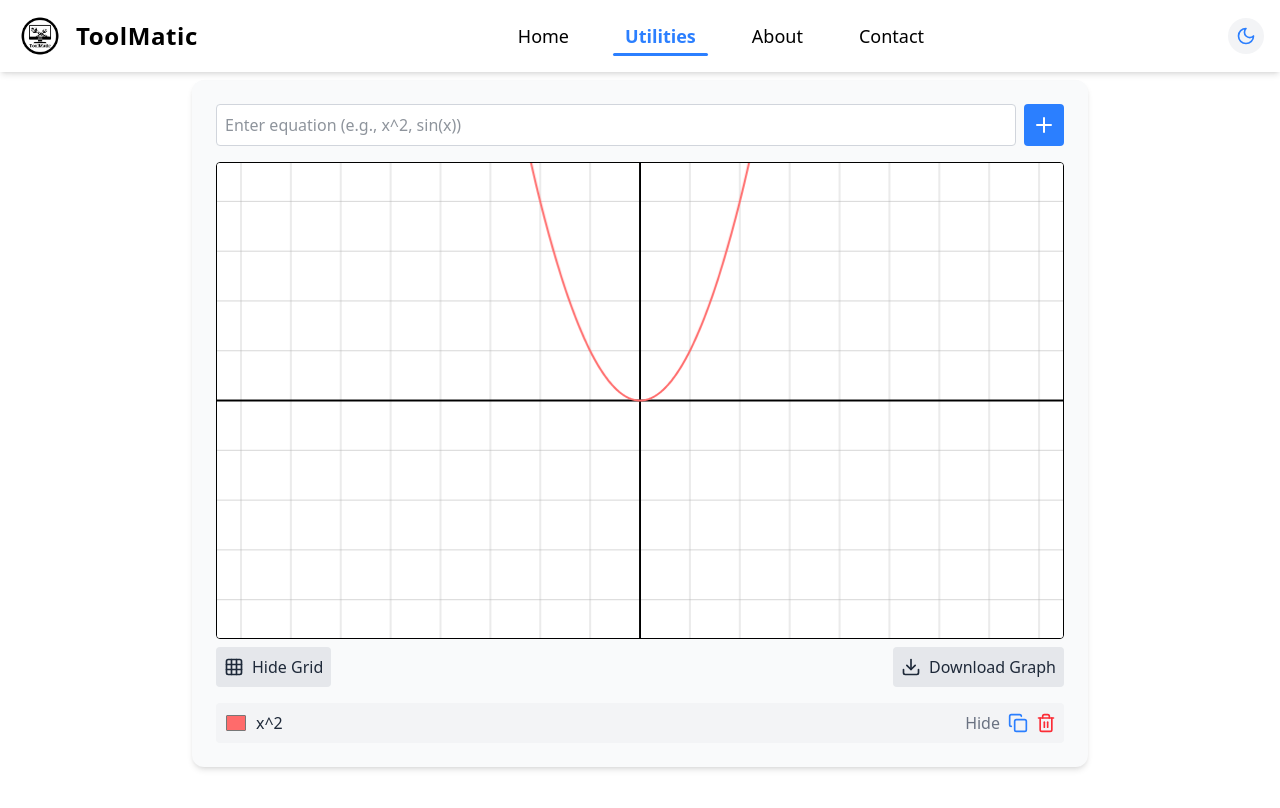
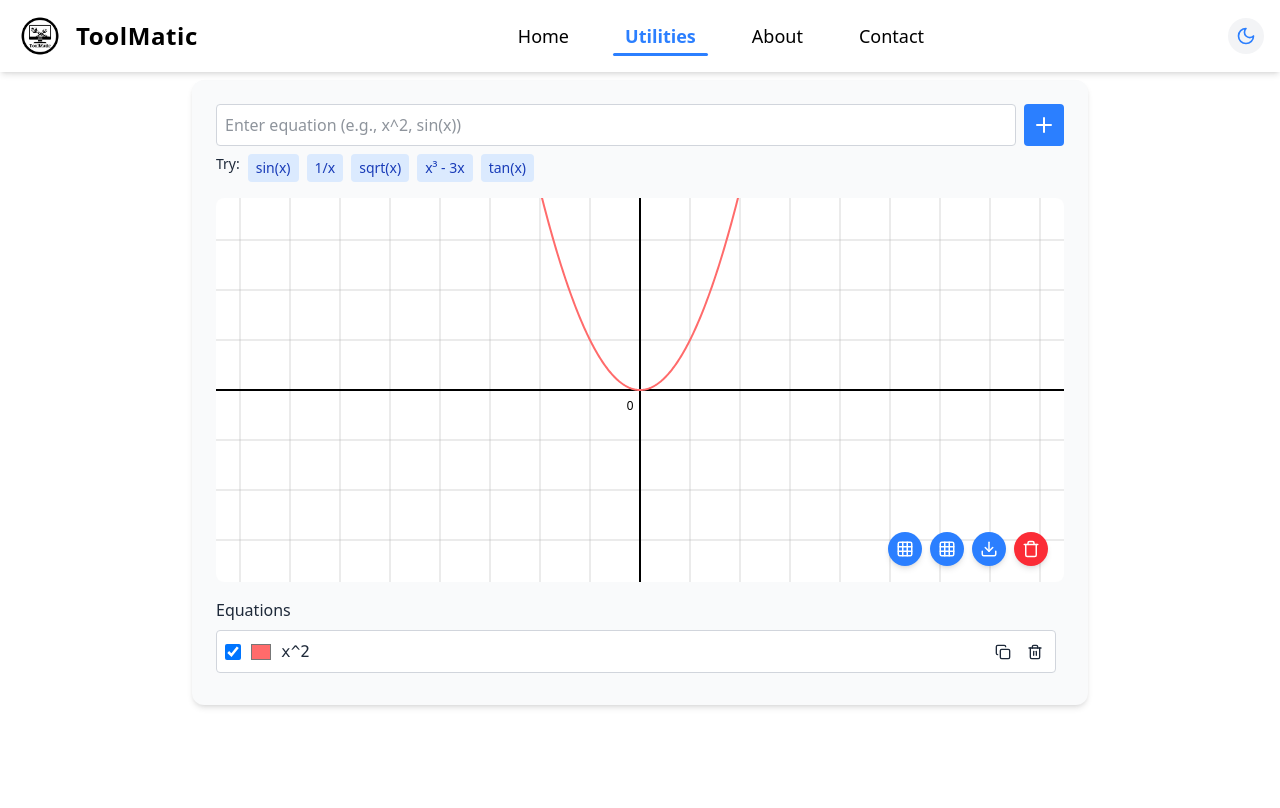
Before and after one commit to Aditya100905/ToolMatic, a React (Vite) app: page /utilities/graph-plotter in a window 1280 px wide. Shown: the top 808 px of the page. Built offline with nearby package versions, Linux system fonts and the light colour scheme; what @react-pdf/renderer would draw is missing.

Commit message:
equation handeling in graph plotter

```diff
--- a/src/Maths/GraphPlotter.jsx
+++ b/src/Maths/GraphPlotter.jsx
@@ -7,7 +7,8 @@ import {
   Copy,
   Download,
   Grid,
-  Trash
+  Trash,
+  AlertTriangle
 } from 'lucide-react';
 import { ToastContainer, toast } from 'react-toastify';
 import 'react-toastify/dist/ReactToastify.css';
@@ -72,6 +73,50 @@ const areEquationsEquivalent = (expr1, expr2) => {
   }
 };
 
+// Utility function to validate equation across multiple points
+const validateEquation = (expression) => {
+  try {
+    // Test equation at multiple points
+    const testPoints = [-100, -10, -1, 0, 1, 10, 100];
+    let validPoints = 0;
+    let warnings = [];
+
+    for (const x of testPoints) {
+      try {
+        const result = math.evaluate(expression, { x });
+        if (isFinite(result)) {
+          validPoints++;
+        }
+      } catch (error) {
+        // Specific point failed
+      }
+    }
+
+    // Check if equation is valid for at least some points
+    if (validPoints === 0) {
+      return {
+        valid: false,
+        message: "Equation is not plottable at any test points",
+        severity: "error"
+      };
+    } else if (validPoints < testPoints.length) {
+      return {
+        valid: true,
+        message: `Equation has discontinuities or undefined regions`,
+        severity: "warning"
+      };
+    }
+
+    return { valid: true };
+  } catch (err) {
+    return {
+      valid: false,
+      message: err.message,
+      severity: "error"
+    };
+  }
+};
+
 const UltimateGraphPlotter = ({
   theme = 'light',
   initialEquations = ['x^2']
@@ -82,7 +127,9 @@ const UltimateGraphPlotter = ({
       id: `eq-${index}`,
       expression: expr,
       color: generateDistinctRandomColor(index),
-      isVisible: true
+      isVisible: true,
+      hasWarnings: false,
+      warningMessage: ''
     }))
   );
   const [currentEquation, setCurrentEquation] = useState('');
@@ -96,6 +143,11 @@ const UltimateGraphPlotter = ({
   });
   // Add state for grid visibility
   const [showGrid, setShowGrid] = useState(true);
+  // Add state for equation validation status
+  const [validationStatus, setValidationStatus] = useState({
+    isValid: true,
+    message: ""
+  });
 
   // Refs
   const canvasRef = useRef(null);
@@ -199,6 +251,38 @@ const UltimateGraphPlotter = ({
     ctx.moveTo(width/2 + graphState.offsetX, 0);
     ctx.lineTo(width/2 + graphState.offsetX, height);
     ctx.stroke();
+
+    // Add axis labels and values
+    ctx.font = '12px Arial';
+    ctx.fillStyle = gridConfig.axes;
+    ctx.textAlign = 'center';
+
+    // X-axis values
+    const xValueInterval = Math.max(1, Math.round(10 / graphState.scale));  // Adjust interval based on zoom
+    for (let i = -20; i <= 20; i += xValueInterval) {
+      if (i === 0) continue; // Skip zero as it's the origin
+
+      const xPos = width/2 + graphState.offsetX + i * gridSize;
+      // Only draw if within bounds
+      if (xPos > 0 && xPos < width) {
+        ctx.fillText(i.toString(), xPos, height/2 + graphState.offsetY + 20);
+      }
+    }
+
+    // Y-axis values
+    const yValueInterval = Math.max(1, Math.round(10 / graphState.scale));
+    for (let i = -20; i <= 20; i += yValueInterval) {
+      if (i === 0) continue; // Skip zero as it's the origin
+
+      const yPos = height/2 + graphState.offsetY - i * gridSize;
+      // Only draw if within bounds
+      if (yPos > 0 && yPos < height) {
+        ctx.fillText(i.toString(), width/2 + graphState.offsetX - 20, yPos + 4);
+      }
+    }
+
+    // Origin label
+    ctx.fillText("0", width/2 + graphState.offsetX - 10, height/2 + graphState.offsetY + 20);
   };
 
   // Draw Equations
@@ -219,6 +303,8 @@ const UltimateGraphPlotter = ({
         // and adjusting resolution based on complexity
         const step = 1; // Can be adjusted for performance
         let lastY = null;
+        let pointsDrawn = 0;
+        let discontinuities = 0;
 
         for (let px = 0; px < width; px += step) {
           // Convert screen x to mathematical x
@@ -238,25 +324,77 @@ const UltimateGraphPlotter = ({
                 ctx.moveTo(px, screenY);
               } else {
                 // Only connect points if the jump isn't too extreme
-                if (Math.abs(screenY - lastY) < height) {
+                if (Math.abs(screenY - lastY) < height / 4) {  // Lowered threshold for better discontinuity detection
                   ctx.lineTo(px, screenY);
                 } else {
                   ctx.moveTo(px, screenY);
+                  discontinuities++;
                 }
               }
               lastY = screenY;
+              pointsDrawn++;
             } else {
               lastY = null;
+              discontinuities++;
             }
           } catch (err) {
             // Skip this point silently
             lastY = null;
+            discontinuities++;
           }
         }
 
         ctx.stroke();
+
+        // If no points were drawn or too many discontinuities, update equation with warning
+        if (pointsDrawn === 0 && !eq.hasWarnings) {
+          // Update equation with warning, but only if not already warned
+          setEquations(prev =>
+            prev.map(e =>
+              e.id === eq.id ? {
+                ...e,
+                hasWarnings: true,
+                warningMessage: "No valid points to plot in current view"
+              } : e
+            )
+          );
+        } else if (discontinuities > width / 10 && !eq.hasWarnings) {  // If more than 10% are discontinuities
+          setEquations(prev =>
+            prev.map(e =>
+              e.id === eq.id ? {
+                ...e,
+                hasWarnings: true,
+                warningMessage: "Function has many discontinuities"
+              } : e
+            )
+          );
+        } else if (pointsDrawn > 0 && discontinuities < width / 10 && eq.hasWarnings) {
+          // Clear warning if function is now plotting correctly
+          setEquations(prev =>
+            prev.map(e =>
+              e.id === eq.id ? {
+                ...e,
+                hasWarnings: false,
+                warningMessage: ""
+              } : e
+            )
+          );
+        }
       } catch (err) {
         console.error(`Error drawing equation ${eq.expression}:`, err);
+
+        // Update equation with error warning
+        if (!eq.hasWarnings) {
+          setEquations(prev =>
+            prev.map(e =>
+              e.id === eq.id ? {
+                ...e,
+                hasWarnings: true,
+                warningMessage: "Error plotting function"
+              } : e
+            )
+          );
+        }
       }
     });
   };
@@ -478,6 +616,48 @@ const UltimateGraphPlotter = ({
     renderCanvas();
   }, [graphState, equations, renderCanvas]);
 
+  // Live validation of current equation
+  useEffect(() => {
+    // Don't validate empty input
+    if (!currentEquation.trim()) {
+      setValidationStatus({ isValid: true, message: "" });
+      return;
+    }
+
+    // Validate with delay to avoid unnecessary validation during typing
+    const validationTimer = setTimeout(() => {
+      try {
+        // Basic syntax check
+        math.parse(currentEquation);
+
+        // Extended validation
+        const validationResult = validateEquation(currentEquation);
+
+        if (!validationResult.valid) {
+          setValidationStatus({
+            isValid: false,
+            message: validationResult.message || "Invalid equation"
+          });
+        } else if (validationResult.severity === "warning") {
+          setValidationStatus({
+            isValid: true,
+            message: validationResult.message,
+            isWarning: true
+          });
+        } else {
+          setValidationStatus({ isValid: true, message: "" });
+        }
+      } catch (err) {
+        setValidationStatus({
+          isValid: false,
+          message: `Syntax error: ${err.message}`
+        });
+      }
+    }, 500);
+
+    return () => clearTimeout(validationTimer);
+  }, [currentEquation]);
+
   // Update color for a specific equation
   const updateEquationColor = (id, newColor) => {
     setEquations(prev =>
@@ -500,7 +680,12 @@ const UltimateGraphPlotter = ({
   const addEquation = (equation) => {
     try {
       // Validate equation
-      math.evaluate(equation, { x: 1 });
+      const validationResult = validateEquation(equation);
+
+      if (!validationResult.valid) {
+        toast.error(`Cannot plot equation: ${validationResult.message}`);
+        return;
+      }
 
       // Check if equation is mathematically equivalent to any existing equation
       const duplicateEquation = equations.find(eq =>
@@ -517,10 +702,20 @@ const UltimateGraphPlotter = ({
         id: `eq-${Date.now()}`,
         expression: equation,
         color: generateDistinctRandomColor(equations.length),
-        isVisible: true
+        isVisible: true,
+        hasWarnings: validationResult.severity === "warning",
+        warningMessage: validationResult.severity === "warning" ? validationResult.message : ''
       };
+
       setEquations((prev) => [...prev, newEquation]);
       setCurrentEquation('');
+
+      // Show warning if there's a non-critical issue
+      if (validationResult.severity === "warning") {
+        toast.warning(validationResult.message);
+      } else {
+        toast.success('Equation added successfully');
+      }
     } catch (err) {
       toast.error(`Invalid equation: ${err.message}`);
     }
@@ -531,6 +726,7 @@ const UltimateGraphPlotter = ({
     setEquations([]);
     toast.info('All equations cleared');
   };
+
   // Function to download the graph with correct theme
   const downloadGraph = () => {
     const canvas = canvasRef.current;
@@ -545,7 +741,26 @@ const UltimateGraphPlotter = ({
     toast.success('Graph downloaded');
   };
 
+  // Reset view to default state
+  const resetView = () => {
+    setGraphState({
+      scale: 1,
+      targetScale: 1,
+      offsetX: 0,
+      offsetY: 0,
+      velocity: { x: 0, y: 0 },
+      isDragging: false
+    });
+    ensureAnimationIsRunning();
+    toast.info('View reset to default');
+  };
+
   const currentTheme = themeStyles[theme];
+
+  // Function to provide examples for user
+  const insertExample = (example) => {
+    setCurrentEquation(example);
+  };
 
   return (
     <div className={`${currentTheme.background} mt-10 items-center min-h-screen`}>
@@ -554,7 +769,8 @@ const UltimateGraphPlotter = ({
           className={`w-full mb-0 mt-10 max-w-4xl mx-auto p-4 rounded-xl shadow-md ${currentTheme.container} sm:p-6`}
         >
           {/* Equation Input Section */}
-          <div className="flex space-x-2 mb-4">
+          <div className="flex flex-col mb-4">
+            <div className="flex space-x-2">
               <div className="flex-grow relative">
                 <input
                   type="text"
@@ -567,7 +783,7 @@ const UltimateGraphPlotter = ({
                     }
                   }}
                   placeholder="Enter equation (e.g., x^2, sin(x))"
-                className={`w-full p-2 border rounded ${currentTheme.input} ${currentTheme.text}`}
+                  className={`w-full p-2 border rounded ${currentTheme.input} ${currentTheme.text} ${!validationStatus.isValid ? 'border-red-500' : validationStatus.isWarning ? 'border-yellow-500' : ''}`}
                 />
                 {currentEquation && (
                   <button
@@ -584,127 +800,187 @@ const UltimateGraphPlotter = ({
                   if (!currentEquation) return;
                   addEquation(currentEquation);
                 }}
-              className="bg-blue-500 text-white p-2 rounded"
+                disabled={!validationStatus.isValid}
+                className={`bg-blue-500 text-white p-2 rounded ${!validationStatus.isValid ? 'opacity-50 cursor-not-allowed' : ''}`}
               >
                 <Plus />
               </button>
             </div>
 
-          {/* Graph Container */}
-          <div
-            ref={containerRef}
-            className={`relative w-full aspect-video border rounded overflow-hidden ${currentTheme.container}`}
+            {/* Validation feedback */}
+            {currentEquation && !validationStatus.isValid && (
+              <div className="mt-2 text-red-500 flex items-center text-sm">
+                <AlertTriangle size={16} className="mr-1" />
+                {validationStatus.message}
+              </div>
+            )}
+            {currentEquation && validationStatus.isValid && validationStatus.isWarning && (
+              <div className="mt-2 text-yellow-500 flex items-center text-sm">
+                <AlertTriangle size={16} className="mr-1" />
+                {validationStatus.message}
+              </div>
+            )}
+
+            {/* Quick examples */}
+            <div className="mt-2 flex flex-wrap gap-2">
+              <span className={`${currentTheme.text} text-sm`}>Try:</span>
+              <button
+                onClick={() => insertExample('sin(x)')}
+                className={`text-sm px-2 py-1 rounded bg-blue-100 text-blue-800 ${theme === 'dark' ? 'bg-blue-900 text-blue-100' : ''}`}
               >
+                sin(x)
+              </button>
+              <button
+                onClick={() => insertExample('1/x')}
+                className={`text-sm px-2 py-1 rounded bg-blue-100 text-blue-800 ${theme === 'dark' ? 'bg-blue-900 text-blue-100' : ''}`}
+              >
+                1/x
+              </button>
+              <button
+                onClick={() => insertExample('sqrt(x)')}
+                className={`text-sm px-2 py-1 rounded bg-blue-100 text-blue-800 ${theme === 'dark' ? 'bg-blue-900 text-blue-100' : ''}`}
+              >
+                sqrt(x)
+              </button>
+              <button
+                onClick={() => insertExample('x^3 - 3*x')}
+                className={`text-sm px-2 py-1 rounded bg-blue-100 text-blue-800 ${theme === 'dark' ? 'bg-blue-900 text-blue-100' : ''}`}
+              >
+                x³ - 3x
+              </button>
+              <button
+                onClick={() => insertExample('tan(x)')}
+                className={`text-sm px-2 py-1 rounded bg-blue-100 text-blue-800 ${theme === 'dark' ? 'bg-blue-900 text-blue-100' : ''}`}
+              >
+                tan(x)
+              </button>
+            </div>
+          </div>
+
+          {/* Graph Display Section */}
+          <div className="relative" ref={containerRef}>
             <canvas
               ref={canvasRef}
-              className="w-full h-full cursor-grab touch-none"
+              className="w-full h-64 md:h-96 rounded-lg cursor-grab"
+              style={{ touchAction: 'none' }}
+            />
+
+            {/* Controls Overlay */}
+            <div className="absolute bottom-4 right-4 flex space-x-2">
+              <button
+                onClick={resetView}
+                className="p-2 bg-blue-500 text-white rounded-full shadow-md"
+                title="Reset view"
+              >
+                <Grid size={18} />
+              </button>
+              <button
+                onClick={() => setShowGrid(!showGrid)}
+                className={`p-2 ${showGrid ? 'bg-blue-500' : 'bg-gray-400'} text-white rounded-full shadow-md`}
+                title={`${showGrid ? 'Hide' : 'Show'} grid`}
+              >
+                <Grid size={18} />
+              </button>
+              <button
+                onClick={downloadGraph}
+                className="p-2 bg-blue-500 text-white rounded-full shadow-md"
+                title="Download graph as PNG"
+              >
+                <Download size={18} />
+              </button>
+              <button
+                onClick={clearAllEquations}
+                className="p-2 bg-red-500 text-white rounded-full shadow-md"
+                title="Clear all equations"
+              >
+                <Trash size={18} />
+              </button>
+            </div>
+          </div>
+
+          {/* Equations List Section */}
+          <div className="mt-4">
+            <h3 className={`${currentTheme.text} font-medium mb-2`}>Equations</h3>
+            <div className="max-h-64 overflow-y-auto pr-2">
+              {equations.length === 0 ? (
+                <div className={`${currentTheme.text} text-sm italic`}>
+                  No equations added yet. Enter an equation above to get started.
+                </div>
+              ) : (
+                equations.map((eq) => (
+                  <div
+                    key={eq.id}
+                    className={`flex items-center gap-2 p-2 mb-2 border rounded ${currentTheme.input} ${eq.isVisible ? '' : 'opacity-50'}`}
+                  >
+                    {/* Visibility toggle */}
+                    <div className="flex items-center">
+                      <input
+                        type="checkbox"
+                        checked={eq.isVisible}
+                        onChange={() => toggleEquationVisibility(eq.id)}
+                        className="w-4 h-4"
                       />
                     </div>
 
-          {/* Controls Row */}
-          <div className="mt-2 flex justify-between flex-wrap gap-2">
-            {/* Left side controls */}
-            <div className="flex items-center space-x-2">
-              {/* Grid Toggle Button */}
-              <button
-                onClick={() => setShowGrid(!showGrid)}
-                className={`flex items-center space-x-2 p-2 rounded ${
-                  theme === 'light' ? 'bg-gray-200 text-gray-800' : 'bg-gray-700 text-gray-100'
-                }`}
-              >
-                <Grid size={20} />
-                <span>{showGrid ? 'Hide Grid' : 'Show Grid'}</span>
-              </button>
-
-              {/* Clear All Equations Button - Only shown if more than 1 equation */}
-              {equations.length > 1 && (
-                <button
-                  onClick={clearAllEquations}
-                  className={`flex items-center space-x-2 p-2 rounded ${
-                    theme === 'light' ? 'bg-red-100 text-red-800' : 'bg-red-900 text-red-100'
-                  }`}
-                >
-                  <Trash size={20} />
-                  <span>Clear All</span>
-                </button>
-              )}
-            </div>
-
-            {/* Right side controls */}
-            <button
-              onClick={downloadGraph}
-              className={`flex items-center space-x-2 p-2 rounded ${
-                theme === 'light' ? 'bg-gray-200 text-gray-800' : 'bg-gray-700 text-gray-100'
-              }`}
-            >
-              <Download size={20} />
-              <span>Download Graph</span>
-            </button>
-          </div>
-
-          {/* Equation List with Color Picker */}
-          <div className="mt-4 space-y-2">
-            {equations.map((eq) => (
-              <div
-                key={eq.id}
-                className={`flex justify-between items-center p-2 rounded ${
-                  theme === 'light' ? 'bg-gray-100' : 'bg-black'
-                } ${!eq.isVisible ? 'opacity-50' : ''}`}
-              >
-                <div className="flex items-center space-x-2">
-                  {/* Color Picker */}
+                    {/* Color picker */}
+                    <div className="flex items-center">
                       <input
                         type="color"
                         value={eq.color}
                         onChange={(e) => updateEquationColor(eq.id, e.target.value)}
-                    className="w-6 h-6 p-0 border-none rounded-full cursor-pointer"
+                        className="w-6 h-6 p-0 border-0 rounded"
                       />
-                  <span className={currentTheme.text}>{eq.expression}</span>
                     </div>
-                <div className="flex items-center space-x-2">
+
+                    {/* Equation text */}
+                    <div className={`flex-grow ${currentTheme.text}`}>
+                      <span className="font-mono">{eq.expression}</span>
+                      {eq.hasWarnings && (
+                        <div className="text-yellow-500 text-xs mt-1 flex items-center">
+                          <AlertTriangle size={12} className="mr-1" />
+                          {eq.warningMessage}
+                        </div>
+                      )}
+                    </div>
+
+                    {/* Actions */}
+                    <div className="flex items-center gap-2">
                       <button
-                    onClick={() => toggleEquationVisibility(eq.id)}
-                    className={`${
-                      theme === 'light' ? 'text-gray-500' : 'text-gray-400'
-                    }`}
+                        onClick={() => {
+                          // Copy to clipboard and input field
+                          navigator.clipboard.writeText(eq.expression);
+                          setCurrentEquation(eq.expression);
+                          toast.info('Equation copied');
+                        }}
+                        className={`p-1 ${currentTheme.text} hover:text-blue-500`}
+                        title="Copy equation"
                       >
-                    {eq.isVisible ? 'Hide' : 'Show'}
+                        <Copy size={16} />
                       </button>
                       <button
                         onClick={() => {
-                      navigator.clipboard.writeText(eq.expression)
-                        .then(() => toast.success('Equation copied to clipboard'))
-                        .catch(() => toast.error('Failed to copy equation'));
+                          setEquations(equations.filter((e) => e.id !== eq.id));
                         }}
-                    className={`${
-                      theme === 'light' ? 'text-blue-500' : 'text-blue-400'
-                    }`}
+                        className={`p-1 ${currentTheme.text} hover:text-red-500`}
+                        title="Delete equation"
                       >
-                    <Copy size={20} />
-                  </button>
-                  <button
-                    onClick={() => {
-                      setEquations((prev) => prev.filter((e) => e.id !== eq.id));
-                    }}
-                    className={`${
-                      theme === 'light' ? 'text-red-500' : 'text-red-400'
-                    }`}
-                  >
-                    <Trash2 size={20} />
+                        <Trash2 size={16} />
                       </button>
                     </div>
                   </div>
-            ))}
-          </div>
-
-          {/* Toast Container */}
-          <ToastContainer
-            theme={theme === 'light' ? 'light' : 'dark'}
-          />
+                ))
+              )}
             </div>
           </div>
         </div>
+      </div>
+      <ToastContainer
+        position="bottom-right"
+        theme={theme}
+        autoClose={3000}
+      />
+    </div>
   );
-}
+};
 
 export default UltimateGraphPlotter;
```
Lines whose indentation alone changed are shown as unchanged.
